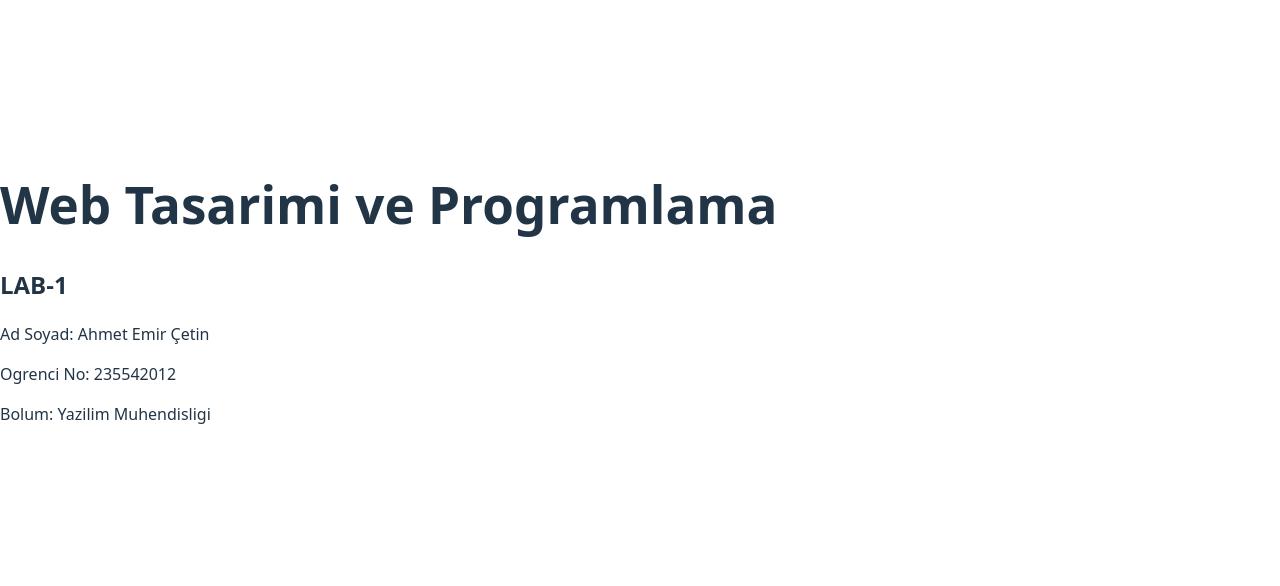
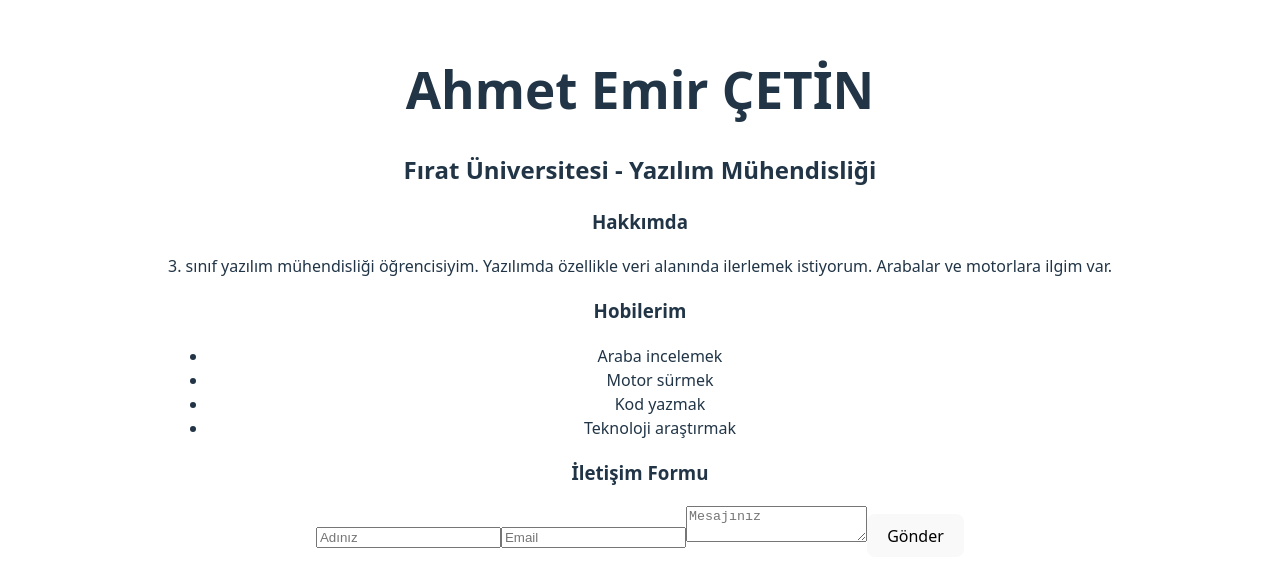
Before and after one commit to AhmetEmirCetin/web-lab-hello, a React (Vite) app: page / in a window 1280 px wide. Shown: the part 108-694 px from the top of the page. Built offline with nearby package versions, Linux system fonts and the light colour scheme.

Commit message:
feat: add contact form to App component

```diff
--- a/src/App.tsx
+++ b/src/App.tsx
@@ -1,13 +1,86 @@
+import React, { useState } from "react";
+import "./App.css";
+
 function App() {
+  const [formData, setFormData] = useState({
+    name: "",
+    email: "",
+    message: "",
+  });
+
+  const handleChange = (e: React.ChangeEvent<HTMLInputElement | HTMLTextAreaElement>) => {
+    setFormData({
+      ...formData,
+      [e.target.name]: e.target.value,
+    });
+  };
+
+  const handleSubmit = (e: React.FormEvent) => {
+    e.preventDefault();
+    alert("Form başarıyla gönderildi!");
+    console.log(formData);
+  };
+
   return (
-    <div>
-      <h1>Web Tasarimi ve Programlama</h1>
-      <h2>LAB-1</h2>
-      <p>Ad Soyad: Ahmet Emir Çetin</p>
-      <p>Ogrenci No: 235542012</p>
-      <p>Bolum: Yazilim Muhendisligi</p>
+    <div className="container">
+      <header>
+        <h1>Ahmet Emir ÇETİN</h1>
+        <h2>Fırat Üniversitesi - Yazılım Mühendisliği</h2>
+      </header>
+
+      <section className="section">
+        <h3>Hakkımda</h3>
+        <p>
+          3. sınıf yazılım mühendisliği öğrencisiyim.
+          Yazılımda özellikle veri alanında ilerlemek istiyorum.
+          Arabalar ve motorlara ilgim var.
+        </p>
+      </section>
+
+      <section className="section">
+        <h3>Hobilerim</h3>
+        <ul>
+          <li>Araba incelemek</li>
+          <li>Motor sürmek</li>
+          <li>Kod yazmak</li>
+          <li>Teknoloji araştırmak</li>
+        </ul>
+      </section>
+
+      <section className="section">
+        <h3>İletişim Formu</h3>
+        <form onSubmit={handleSubmit} className="form">
+          <input
+            type="text"
+            name="name"
+            placeholder="Adınız"
+            value={formData.name}
+            onChange={handleChange}
+            required
+          />
+
+          <input
+            type="email"
+            name="email"
+            placeholder="Email"
+            value={formData.email}
+            onChange={handleChange}
+            required
+          />
+
+          <textarea
+            name="message"
+            placeholder="Mesajınız"
+            value={formData.message}
+            onChange={handleChange}
+            required
+          />
+
+          <button type="submit">Gönder</button>
+        </form>
+      </section>
     </div>
-  )
+  );
 }
 
-export default App
+export default App;
```
